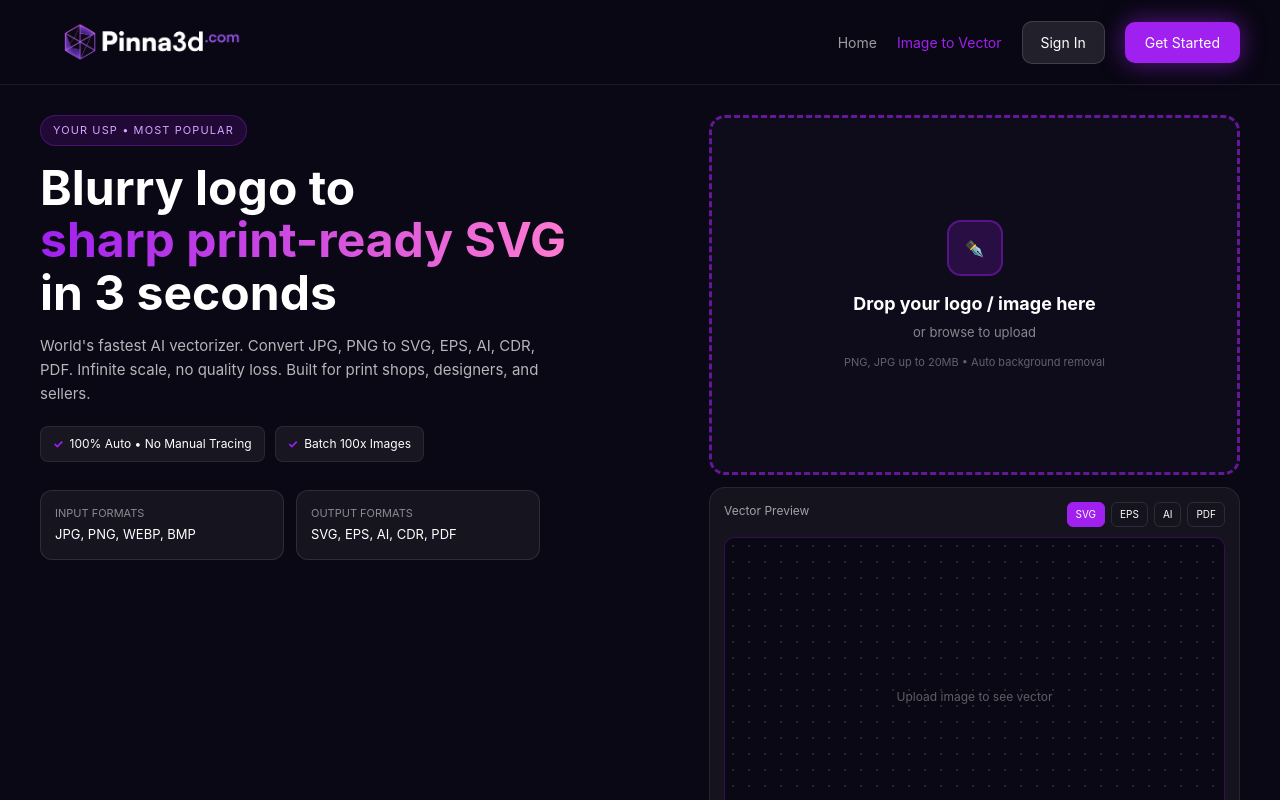
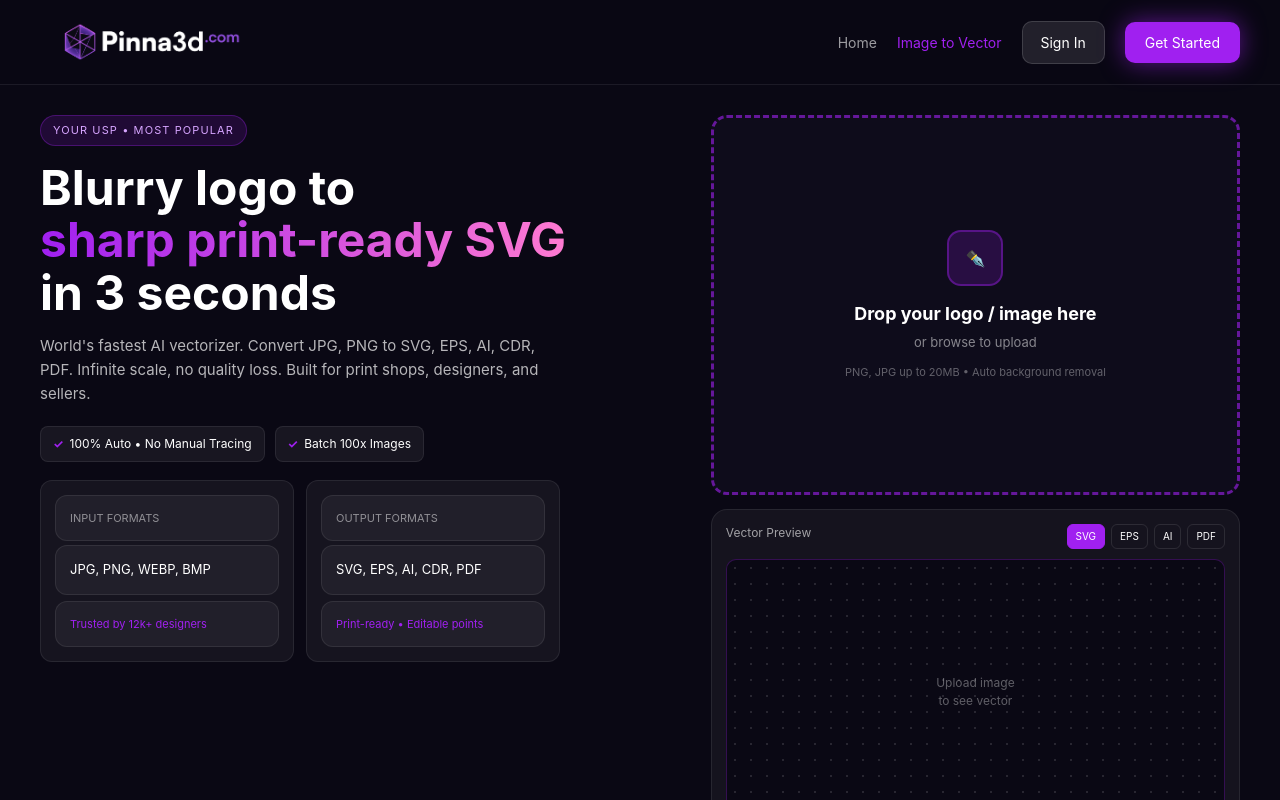
Before and after one commit to deenu747-wq/-pinna3d, a Next.js app: page /image-to-vector in a window 1280 px wide. Shown: the top 800 px of the page. Built offline with nearby package versions, Linux system fonts and the light colour scheme.

Commit message:
Update page.tsx

```diff
--- a/app/image-to-vector/page.tsx
+++ b/app/image-to-vector/page.tsx
@@ -123,7 +123,6 @@ export default function ImageToVectorPage(){
     setSvgData("")
     setLoading(true)
     await loadTracer()
-
     const img = new Image()
     img.crossOrigin="anonymous"
     img.src = url
@@ -221,19 +220,34 @@ export default function ImageToVectorPage(){
   }
 
   const check=<span style={{color:'#A020F0',fontWeight:700,marginRight:'6px'}}>✓</span>
-  const svgForDarkPreview = svgData? svgData.replace(/fill="black"/g,'fill="white"').replace(/fill="rgb\(0,0,0\)"/g,'fill="white"') : ""
+
+  // FIX: make SVG fit 90% inside dark box and convert black to white for visibility
+  const svgForDarkPreview = (() => {
+    if(!svgData) return ""
+    let s = svgData
+     .replace(/width="[^"]*"/g,'')
+     .replace(/height="[^"]*"/g,'')
+     .replace(/<svg/, '<svg width="100%" height="100%"')
+    if(s.includes('black') || s.includes('rgb(0,0,0)')){
+      s = s.replace(/fill="black"/g,'fill="white"').replace(/fill="rgb\(0,0,0\)"/g,'fill="white"').replace(/fill="#000000"/g,'fill="white"').replace(/fill="#000"/g,'fill="white"')
+    }
+    return s
+  })()
 
   return(
     <div style={{background:'#0A0814',color:'#fff',fontFamily:'Inter, ui-sans-serif, system-ui',minHeight:'100vh',overflowX:'hidden'}}>
       <style>{`
-   .iv-grid{display:grid;grid-template-columns:1.1fr 0.9fr;gap:20px;padding:30px 40px;max-width:1440px;margin:0 auto;align-items:start}
-   .upload-box{border:3px dashed rgba(160,32,240,0.6);border-radius:16px;background:rgba(15,13,28,0.95);padding:24px;display:flex;flex-direction:column;align-items:center;justify-content:center;text-align:center;cursor:pointer;width:100%;height:360px;aspect-ratio:1/0.95;overflow:hidden;box-sizing:border-box}
-   .preview-card{background:#15131E;border:1px solid rgba(255,255,255,0.08);border-radius:16px;padding:14px;margin-top:12px;width:100%;box-sizing:border-box;overflow:hidden}
-   .preview-box{background:#0A0814;background-image:radial-gradient(rgba(255,255,255,0.12) 1px, transparent 1px);background-size:16px 16px;border-radius:10px;height:320px;width:100%;display:flex;align-items:center;justify-content:center;margin-top:10px;border:1px solid rgba(160,32,240,0.28);overflow:hidden;padding:10px;box-sizing:border-box;position:relative}
-   .preview-box > div{width:100%;height:100%;display:flex;align-items:center;justify-content:center;overflow:hidden}
-   .preview-box svg{width:auto!important;height:auto!important;max-width:85%!important;max-height:85%!important;object-fit:contain;display:block;margin:auto}
-   .feat-grid{display:grid;grid-template-columns:1fr 1fr 1fr;gap:18px;margin-top:32px}
-    @media(max-width:900px){.iv-grid{grid-template-columns:1fr;padding:16px}.upload-box{height:300px}.preview-box{height:300px}.feat-grid{grid-template-columns:1fr}}
+  .iv-grid{display:grid;grid-template-columns:1.1fr 0.9fr;gap:24px;padding:30px 40px;max-width:1440px;margin:0 auto;align-items:start}
+  .square{width:100%;height:380px;aspect-ratio:1/1;border-radius:16px;box-sizing:border-box;overflow:hidden}
+  .upload-box{border:3px dashed rgba(160,32,240,0.6);background:rgba(15,13,28,0.95);display:flex;flex-direction:column;align-items:center;justify-content:center;text-align:center;cursor:pointer;position:relative}
+  .upload-box img{width:100%;height:100%;object-fit:contain;padding:12px;box-sizing:border-box}
+  .preview-card{background:#15131E;border:1px solid rgba(255,255,255,0.08);border-radius:16px;padding:14px;width:100%;box-sizing:border-box;display:flex;flex-direction:column}
+  .preview-box{background:#0A0814;background-image:radial-gradient(rgba(255,255,255,0.12) 1px, transparent 1px);background-size:16px 16px;border-radius:10px;height:300px;width:100%;display:flex;align-items:center;justify-content:center;border:1px solid rgba(160,32,240,0.28);overflow:hidden;position:relative;flex:1}
+  .preview-box svg{max-width:82%!important;max-height:82%!important;width:auto!important;height:auto!important;display:block}
+  .fill-left{display:grid;grid-template-columns:1fr 1fr;gap:12px;margin-top:18px;max-width:520px}
+  .fill-left div{background:rgba(255,255,255,0.05);border:1px solid rgba(255,255,255,0.08);border-radius:12px;padding:14px}
+  .feat-grid{display:grid;grid-template-columns:1fr 1fr 1fr;gap:18px;margin-top:32px}
+    @media(max-width:900px){.iv-grid{grid-template-columns:1fr;padding:16px}.square{height:320px}.feat-grid{grid-template-columns:1fr}}
       `}</style>
 
       <header style={{display:'flex',justifyContent:'space-between',alignItems:'center',padding:'12px 40px',borderBottom:'1px solid rgba(255,255,255,0.08)',background:'rgba(10,8,20,0.92)',backdropFilter:'blur(16px)',position:'sticky',top:0,zIndex:50}}>
@@ -247,7 +261,7 @@ export default function ImageToVectorPage(){
       </header>
 
       <div className="iv-grid">
-        <div style={{minWidth:0,overflow:'hidden'}}>
+        <div style={{minWidth:0}}>
           <div style={{display:'inline-flex',background:'rgba(160,32,240,0.15)',border:'1px solid rgba(160,32,240,0.32)',padding:'6px 12px',borderRadius:'20px',fontSize:'11px',color:'#D6A5FF',letterSpacing:'.1em'}}>YOUR USP • MOST POPULAR</div>
           <h1 style={{fontSize:'48px',lineHeight:'1.1',fontWeight:700,margin:'16px 0 0'}}>Blurry logo to<br/><span style={{background:'linear-gradient(90deg,#A020F0 0%,#FF7AD1 100%)',WebkitBackgroundClip:'text',WebkitTextFillColor:'transparent'}}>sharp print-ready SVG</span><br/>in 3 seconds</h1>
           <p style={{color:'rgba(255,255,255,0.7)',fontSize:'15px',lineHeight:'1.6',marginTop:'14px',maxWidth:'500px'}}>World's fastest AI vectorizer. Convert JPG, PNG to SVG, EPS, AI, CDR, PDF. Infinite scale, no quality loss. Built for print shops, designers, and sellers.</p>
@@ -255,25 +269,28 @@ export default function ImageToVectorPage(){
             <div style={{background:'rgba(255,255,255,0.06)',border:'1px solid rgba(255,255,255,0.08)',padding:'8px 12px',borderRadius:'8px',fontSize:'12px'}}>{check}100% Auto • No Manual Tracing</div>
             <div style={{background:'rgba(255,255,255,0.06)',border:'1px solid rgba(255,255,255,0.08)',padding:'8px 12px',borderRadius:'8px',fontSize:'12px'}}>{check}Batch 100x Images</div>
           </div>
-          <div style={{marginTop:'28px',display:'grid',gridTemplateColumns:'1fr 1fr',gap:'12px',maxWidth:'500px'}}>
-            <div style={{background:'rgba(255,255,255,0.05)',border:'1px solid rgba(255,255,255,0.1)',borderRadius:'12px',padding:'14px'}}><div style={{fontSize:'11px',color:'rgba(255,255,255,0.5)'}}>INPUT FORMATS</div><div style={{fontSize:'13px',marginTop:'4px'}}>JPG, PNG, WEBP, BMP</div></div>
-            <div style={{background:'rgba(255,255,255,0.05)',border:'1px solid rgba(255,255,255,0.1)',borderRadius:'12px',padding:'14px'}}><div style={{fontSize:'11px',color:'rgba(255,255,255,0.5)'}}>OUTPUT FORMATS</div><div style={{fontSize:'13px',marginTop:'4px'}}>SVG, EPS, AI, CDR, PDF</div></div>
+
+          <div className="fill-left">
+            <div><div style={{fontSize:'11px',color:'rgba(255,255,255,0.5)'}}>INPUT FORMATS</div><div style={{fontSize:'13px',marginTop:'4px'}}>JPG, PNG, WEBP, BMP</div><div style={{fontSize:'11px',marginTop:'6px',color:'#A020F0'}}>Trusted by 12k+ designers</div></div>
+            <div><div style={{fontSize:'11px',color:'rgba(255,255,255,0.5)'}}>OUTPUT FORMATS</div><div style={{fontSize:'13px',marginTop:'4px'}}>SVG, EPS, AI, CDR, PDF</div><div style={{fontSize:'11px',marginTop:'6px',color:'#A020F0'}}>Print-ready • Editable points</div></div>
           </div>
         </div>
 
-        <div style={{minWidth:0,overflow:'hidden'}}>
-          <div className="upload-box" onClick={()=>fileRef.current?.click()} onDragOver={e=>e.preventDefault()} onDrop={onFile}>
+        <div style={{minWidth:0,display:'flex',flexDirection:'column',gap:'14px'}}>
+          <div className="square upload-box" onClick={()=>fileRef.current?.click()} onDragOver={e=>e.preventDefault()} onDrop={onFile}>
             <input ref={fileRef} type="file" hidden accept="image/*" onChange={onFile}/>
-            <div style={{width:'56px',height:'56px',background:'rgba(160,32,240,0.18)',border:'2px solid rgba(160,32,240,0.4)',borderRadius:'14px',display:'grid',placeItems:'center',marginBottom:'14px',flexShrink:0}}>✒️</div>
-            <b style={{fontSize:'18px'}}>Drop your logo / image here</b>
-            <div style={{fontSize:'13px',color:'rgba(255,255,255,0.5)',marginTop:'6px'}}>or browse to upload</div>
-            <div style={{fontSize:'11px',color:'rgba(255,255,255,0.35)',marginTop:'12px'}}>PNG, JPG up to 20MB • Auto background removal</div>
+            {preview? <img src={preview} alt="input"/> : <>
+              <div style={{width:'56px',height:'56px',background:'rgba(160,32,240,0.18)',border:'2px solid rgba(160,32,240,0.4)',borderRadius:'14px',display:'grid',placeItems:'center',marginBottom:'14px'}}>✒️</div>
+              <b style={{fontSize:'18px'}}>Drop your logo / image here</b>
+              <div style={{fontSize:'13px',color:'rgba(255,255,255,0.5)',marginTop:'6px'}}>or browse to upload</div>
+              <div style={{fontSize:'11px',color:'rgba(255,255,255,0.35)',marginTop:'12px'}}>PNG, JPG up to 20MB • Auto background removal</div>
+            </>}
           </div>
 
-          <div className="preview-card">
+          <div className="preview-card square" style={{height:'380px',marginTop:0}}>
             <div style={{display:'flex',justifyContent:'space-between',fontSize:'12px',color:'rgba(255,255,255,0.6)'}}><span>Vector Preview {loading && "• Tracing..."}</span><div style={{display:'flex',gap:'6px'}}>{["SVG","EPS","AI","PDF"].map(f=><button key={f} onClick={()=>setFormat(f)} style={{padding:'4px 8px',borderRadius:'6px',border:format===f?'1px solid #A020F0':'1px solid rgba(255,255,255,0.1)',background:format===f?'#A020F0':'transparent',color:'#fff',fontSize:'10px'}}>{f}</button>)}</div></div>
-            <div className="preview-box">
-              {vectorDone && svgData? <div dangerouslySetInnerHTML={{__html:svgForDarkPreview}}/> : <div style={{color:'rgba(255,255,255,0.35)',fontSize:'12px'}}>{loading?"Vectorizing with AI...":"Upload image to see vector"}</div>}
+            <div className="preview-box" style={{marginTop:'10px'}}>
+              {loading? <div style={{color:'rgba(255,255,255,0.5)',fontSize:'12px'}}>Vectorizing with AI...</div> : vectorDone && svgData? <div style={{width:'100%',height:'100%',display:'flex',alignItems:'center',justifyContent:'center'}} dangerouslySetInnerHTML={{__html:svgForDarkPreview}}/> : <div style={{color:'rgba(255,255,255,0.35)',fontSize:'12px',textAlign:'center'}}>Upload image<br/>to see vector</div>}
             </div>
             <div style={{display:'grid',gridTemplateColumns:'1fr 1fr',gap:'8px',marginTop:'10px'}}>
               <button onClick={()=>{if(svgData){const w=window.open();w?.document.write(svgData)}}} style={{background:'rgba(255,255,255,0.08)',border:'1px solid rgba(255,255,255,0.1)',padding:'10px',borderRadius:'8px',color:'#fff',fontSize:'12px'}}>Preview SVG</button>
```
